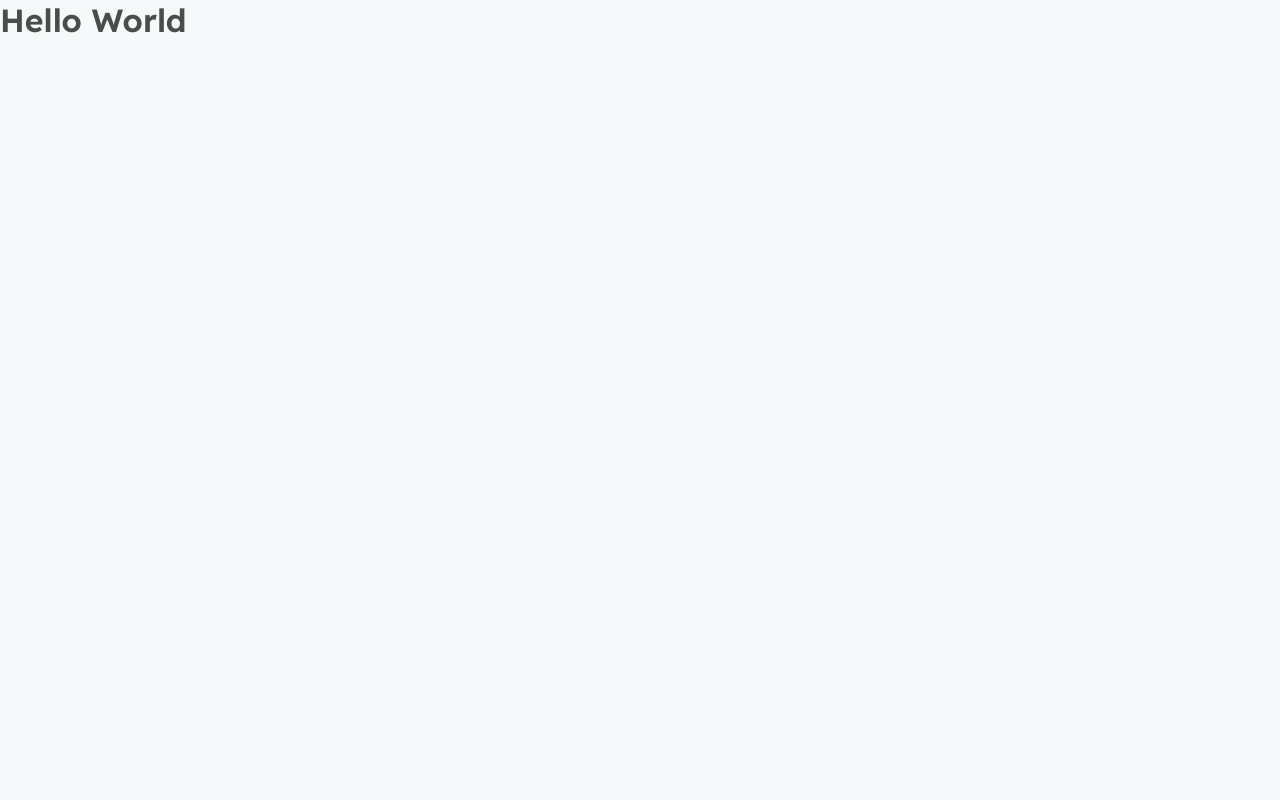
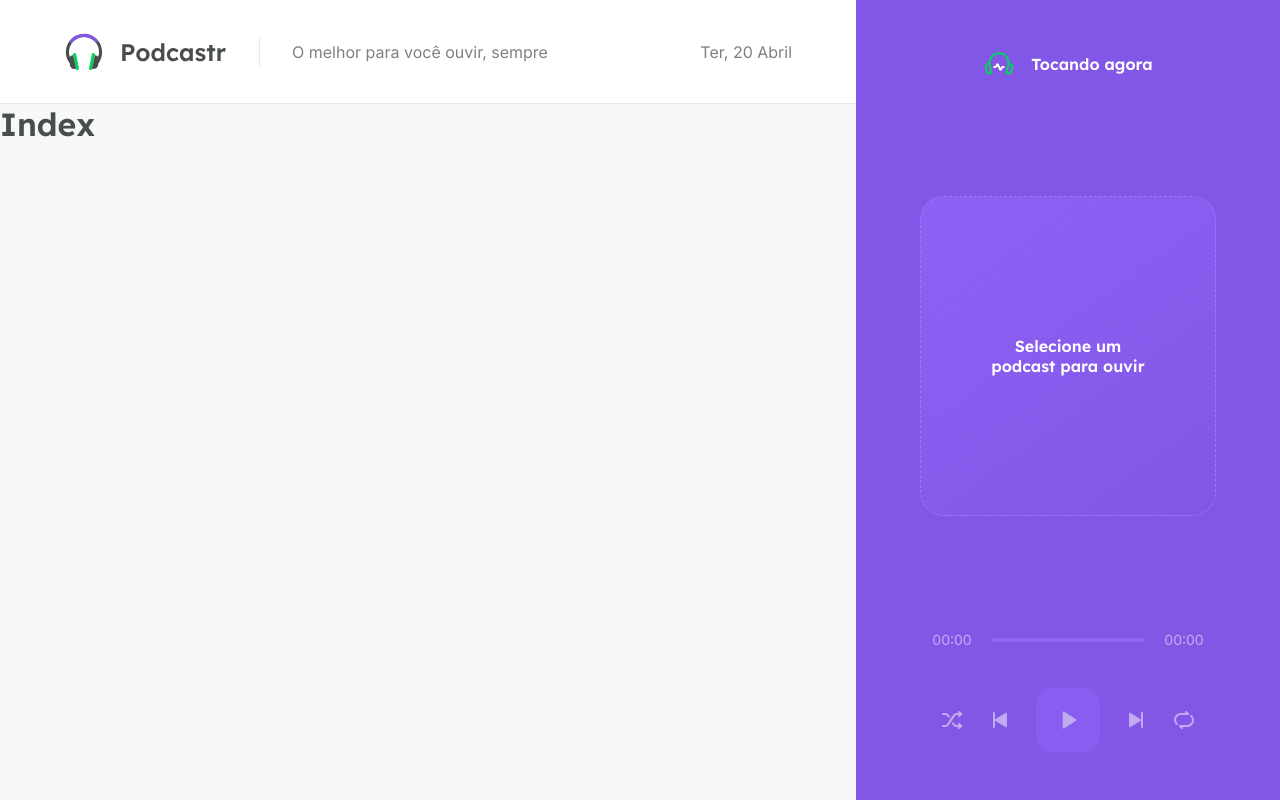
Before and after one commit to robsonlopesjr/nextjs-nlw5-podcastr, a Next.js app: page / in a window 1280 px wide. Built offline with nearby package versions, Linux system fonts and the light colour scheme.

Commit message:
chore: add and configure json-server

```diff
--- a/package.json
+++ b/package.json
@@ -5,9 +5,11 @@
   "scripts": {
     "dev": "next dev",
     "build": "next build",
-    "start": "next start"
+    "start": "next start",
+    "server": "json-server server.json -w -d 750 -p 3333"
   },
   "dependencies": {
+    "date-fns": "^2.21.1",
     "next": "10.1.3",
     "react": "17.0.2",
     "react-dom": "17.0.2",
@@ -16,6 +18,7 @@
   "devDependencies": {
     "@types/node": "^14.14.41",
     "@types/react": "^17.0.3",
+    "json-server": "^0.16.3",
     "typescript": "^4.2.4"
   }
 }
--- /dev/null
+++ b/src/components/Header/index.tsx
@@ -0,0 +1,20 @@
+import format from 'date-fns/format';
+import ptBR from 'date-fns/locale/pt-BR';
+
+import styles from './styles.module.scss';
+
+export function Header() {
+  const currentDate = format(new Date(), 'EEEEEE, d MMMM', {
+    locale: ptBR
+  });
+
+  return (
+    <header className={styles.headerContainer}>
+      <img src="/logo.svg" alt="Podcastr"/>
+
+      <p>O melhor para você ouvir, sempre</p>
+
+      <span>{currentDate}</span>
+    </header>
+  )
+}
--- /dev/null
+++ b/src/components/Header/styles.module.scss
@@ -0,0 +1,22 @@
+.headerContainer {
+  background: var(--white);
+  height: 6.5rem;
+
+  display: flex;
+  align-items: center;
+
+  padding: 2rem 4rem;
+
+  border-bottom: 1px solid var(--gray-100);
+
+  p {
+    margin-left: 2rem;
+    padding: 0.25rem 0 0.25rem 2rem;
+    border-left: 1px solid var(--gray-100);
+  }
+
+  span {
+    margin-left: auto;
+    text-transform: capitalize;
+  }
+}
--- /dev/null
+++ b/src/components/Player/index.tsx
@@ -0,0 +1,48 @@
+import styles from './styles.module.scss';
+
+export function Player() {
+  return (
+    <div className={styles.playerContainer}>
+      <header>
+        <img src="/playing.svg" alt="Tocando agora"/>
+        <strong>Tocando agora</strong>
+      </header>
+
+      <div className={styles.emptyPlayer}>
+        <strong>Selecione um podcast para ouvir</strong>
+      </div>
+
+      <footer className={styles.empty}>
+        <div className={styles.progress}>
+          <span>00:00</span>
+          <div className={styles.slider}>
+            <div className={styles.emptySlider} />
+          </div>
+          <span>00:00</span>
+        </div>
+
+        <div className={styles.buttons}>
+          <button type="button">
+            <img src="/shuffle.svg" alt="Embaralhar"/>
+          </button>
+
+          <button type="button">
+            <img src="/play-previous.svg" alt="Tocar anterior"/>
+          </button>
+
+          <button type="button" className={styles.playButton}>
+            <img src="/play.svg" alt="Tocar"/>
+          </button>
+
+          <button type="button">
+            <img src="/play-next.svg" alt="Tocar próxima"/>
+          </button>
+
+          <button type="button">
+            <img src="/repeat.svg" alt="Repetir"/>
+          </button>
+        </div>
+      </footer>
+    </div>
+  )
+}
--- /dev/null
+++ b/src/components/Player/styles.module.scss
@@ -0,0 +1,93 @@
+.playerContainer {
+  padding: 3rem 4rem;
+  width: 26.5rem;
+  height: 100vh;
+
+  background: var(--purple-500);
+  color: var(--white);
+
+  display: flex;
+  flex-direction:column;
+  align-items: center;
+  justify-content: space-between;
+
+  header {
+    display: flex;
+    align-items: center;
+    gap: 1rem;
+  }
+
+  strong {
+    font-family: Lexend, sans-serif;
+    font-weight: 600;
+  }
+
+  footer {
+    align-self: stretch;
+
+    &.empty {
+      opacity: 0.5;
+    }
+  }
+}
+
+.emptyPlayer {
+  width: 100%;
+  height: 20rem;
+  border: 1.5px dashed var(--purple-300);
+  border-radius: 1.5rem;
+  background: linear-gradient(143.8deg, rgba(145, 100, 250, 0.8) 0%, rgba(0, 0, 0, 0) 100%);
+
+  padding: 4rem;
+  text-align: center;
+
+  display: flex;
+  align-items: center;
+  justify-content: center;
+}
+
+.progress {
+  display: flex;
+  align-items: center;
+  gap: 0.5rem;
+  font-size: 0.875rem;
+
+  span {
+    display: inline-block;
+    width: 4rem;
+    text-align: center;
+  }
+
+  .slider {
+    flex: 1;
+
+    .emptySlider {
+      width: 100%;
+      height: 4px;
+      background: var(--purple-300);
+      border-radius: 2px;
+    }
+  }
+}
+
+
+.buttons {
+  display: flex;
+  align-items: center;
+  justify-content: center;
+  margin-top: 2.5rem;
+  gap: 1.5rem;
+
+  button {
+    background: transparent;
+    border: 0;
+    font-size: 0;
+
+    &.playButton {
+      width: 4rem;
+      height: 4rem;
+      border-radius: 1rem;
+      background: var(--purple-400);
+    }
+  }
+}
--- a/src/pages/_app.tsx
+++ b/src/pages/_app.tsx
@@ -1,7 +1,20 @@
 import '../styles/global.scss';
 
+import { Header } from '../components/Header';
+import { Player } from '../components/Player';
+
+import styles from '../styles/app.module.scss';
+
 function MyApp({ Component, pageProps }) {
-  return <Component {...pageProps} />
+  return (
+    <div className={styles.wrapper}>
+      <main>
+        <Header />
+        <Component {...pageProps} />
+      </main>
+      <Player />
+    </div>
+  )
 }
 
 export default MyApp
--- a/src/pages/index.tsx
+++ b/src/pages/index.tsx
@@ -1,5 +1,5 @@
 export default function Home() {
   return (
-    <h1>Hello World</h1>
+    <h1>Index</h1>
   )
 }
--- /dev/null
+++ b/src/styles/app.module.scss
@@ -0,0 +1,7 @@
+.wrapper {
+  display: flex;
+
+  main {
+    flex: 1;
+  }
+}
```
Also changed, not shown: 1 other file (tests, documents, lock files or other folders).
